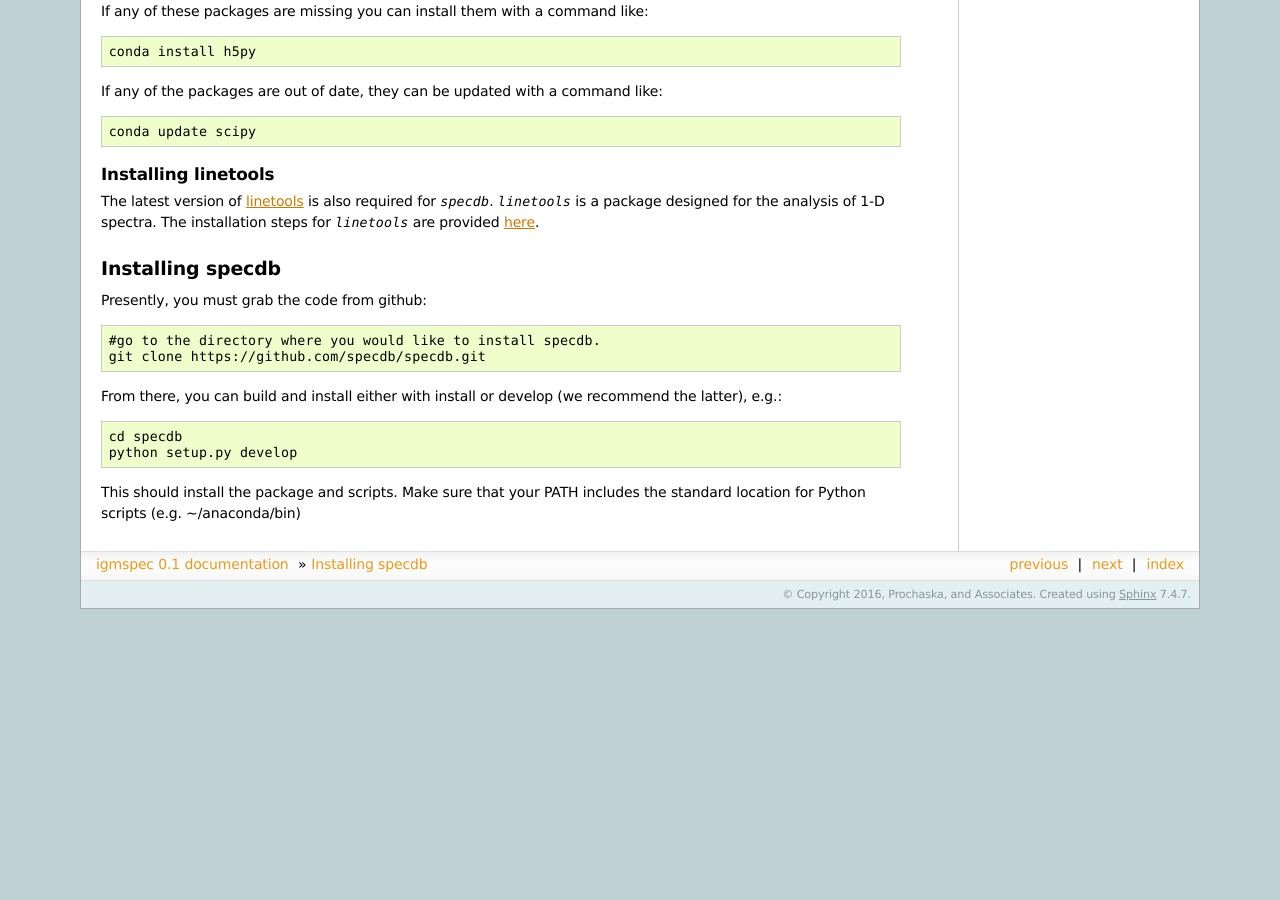
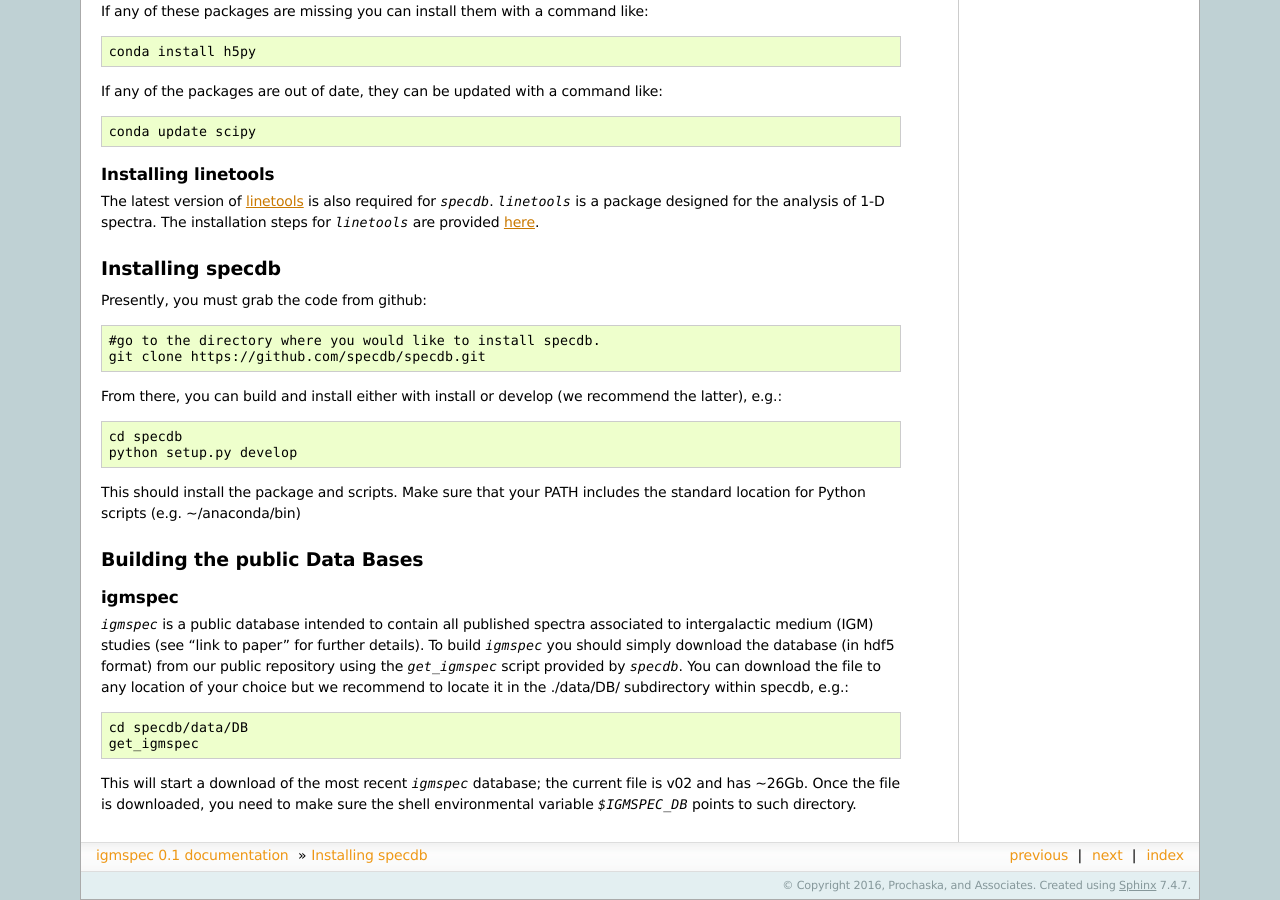
Before and after one commit to specdb/specdb, a Sphinx documentation site: the page built from docs/installing.rst, in a window 1280 px wide and 900 px high, scrolled down 659 px. Built offline with Sphinx 7.4.7, drawn with Linux system fonts in a browser that asks for light colours; pages that are not in the unit, such as notebooks, are missing from menus; before the commit the page ends 1268 px from its top, so only the background shows below that; some of the changed text lies outside the part shown.

Commit message:
Docs regarding building igmspec.

```diff
--- a/docs/installing.rst
+++ b/docs/installing.rst
@@ -75,3 +75,24 @@ From there, you can build and install either with install or develop
 This should install the package and scripts.
 Make sure that your PATH includes the standard
 location for Python scripts (e.g. ~/anaconda/bin)
+
+
+Building the public Data Bases
+==============================
+
+igmspec
+-------
+
+`igmspec` is a public database intended to contain all published spectra associated
+to intergalactic medium (IGM) studies (see "link to paper" for further details).
+To build `igmspec` you should simply download the database (in hdf5 format) from our public
+repository using the `get_igmspec` script provided by `specdb`. You can download the file to
+any location of your choice but we recommend to locate it in the ./data/DB/ subdirectory
+within specdb, e.g.::
+
+    cd specdb/data/DB
+    get_igmspec
+
+This will start a download of the most recent `igmspec` database; the current file is v02
+and has ~26Gb. Once the file is downloaded, you need to make sure the shell environmental
+variable `$IGMSPEC_DB` points to such directory.
--- a/docs/private.rst
+++ b/docs/private.rst
@@ -4,9 +4,9 @@
 Private Database
 ****************
 
-It is possible within igmspec to generate a private
+It is possible within `specdb` to generate a private
 database that can be used in tandem with the public
-database.  The following describes the procedure.
+database(s). The following describes the procedure.
 
 Notebooks
 =========
```
